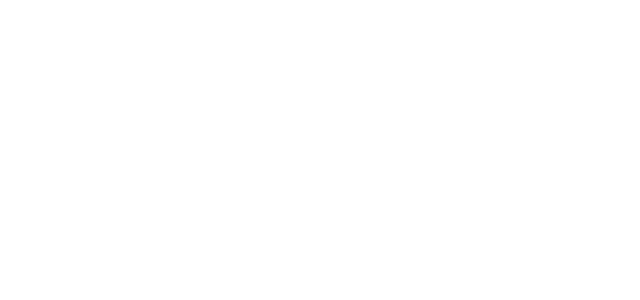
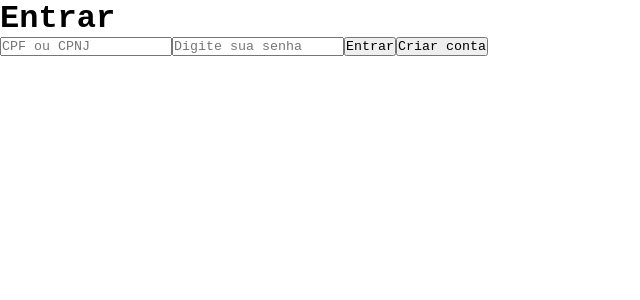
Before and after one commit to matheusmartinsviana/crud-de-produtos-reactjs, a React (Vite) app: page /login in a window 1280 px wide. Before the commit this address had no page. Shown: the top 300 px of the page, without its empty margins (0-640 px from the left). Built offline with nearby package versions, Linux system fonts and the light colour scheme.

Commit message:
feat: authentication with token register and login component

```diff
--- /dev/null
+++ b/src/pages/Login.jsx
@@ -0,0 +1,68 @@
+import { useState } from "react";
+import { Link, useNavigate } from "react-router-dom";
+
+const Login = (() => {
+    const [taxNumber, setTaxNumber] = useState('')
+    const [password, setPassword] = useState('')
+    const [error, setError] = useState(null);
+    const navigate = useNavigate()
+
+    const handleSubmit = async (event) => {
+        event.preventDefault();
+        setError('');
+
+        try {
+            const response = await fetch('https://interview.t-alpha.com.br/api/auth/login', {
+                method: 'POST',
+                headers: {
+                    'Content-Type': 'application/json'
+                },
+                body: JSON.stringify({
+                    taxNumber: taxNumber,
+                    password: password
+                })
+            })
+
+            if (!response.ok) {
+                setError(response.json())
+            }
+
+            const result = await response.json();
+
+            localStorage.setItem('token', result.data.token);
+            navigate('/')
+        } catch (e) {
+            console.log(e.message)
+        }
+    }
+
+    return (
+        <form onSubmit={handleSubmit}>
+            <h1>Entrar</h1>
+            <input
+                name="cpnjCpf"
+                type="text"
+                value={taxNumber}
+                onChange={(e) => setTaxNumber(e.target.value)}
+                placeholder="CPF ou CPNJ"
+                maxLength={14}
+                minLength={11}
+                required
+            />
+            <input
+                name="password"
+                type="password"
+                value={password}
+                onChange={(e) => setPassword(e.target.value)}
+                placeholder="Digite sua senha"
+                required
+            />
+            <button type="submit">Entrar</button>
+            <button><Link to="/register">Criar conta</Link></button>
+
+            {error && <p>{error}</p>}
+        </form>
+    )
+})
+
+export default Login
--- a/src/pages/Register.jsx
+++ b/src/pages/Register.jsx
@@ -1,4 +1,5 @@
 import { useState } from "react"
+import { Link, useNavigate } from "react-router-dom"
 import styles from "./Styles/Register.module.css"
 const Register = (() => {
     const [name, setName] = useState('')
@@ -7,13 +8,14 @@
     const [phone, setPhone] = useState('')
     const [password, setPassword] = useState('')
     const [error, setError] = useState(null);
+    const navigate = useNavigate()
 
     const handleSubmit = async (event) => {
         event.preventDefault();
         setError('');
 
         try {
-            fetch('https://interview.t-alpha.com.br/api/auth/register', {
+            const response = await fetch('https://interview.t-alpha.com.br/api/auth/register', {
                 method: 'POST',
                 headers: {
                     'Content-Type': 'application/json'
@@ -31,12 +33,7 @@
                 setError("Ocorreu um erro. Verifique suas credenciais");
             }
 
-            const result = await response.json();
 
-            setToken(result.token);
-            localStorage.setItem('token', result.token);
-            localStorage.setItem('tokenExpiry', expiryTime);
-            navigate('/')
         } catch (e) {
             setError("Falha ao registrar o usúario. Tente novamente em alguns instantes");
         }
@@ -47,34 +44,46 @@
             <h1>Crie sua conta</h1>
             <div className={styles.inputGroup}>
                 <input
+                    name="name"
+                    autoComplete="off"
                     type="text"
                     value={name}
                     onChange={(e) => setName(e.target.value)}
                     placeholder="exemplo: Matheus"
+                    minLength={3}
+                    maxLength={30}
                     required
                 />
                 <input
+                    name="cpnjCpf"
                     type="text"
                     value={taxNumber}
                     onChange={(e) => setTaxNumber(e.target.value)}
                     placeholder="CPF ou CPNJ"
+                    maxLength={14}
+                    minLength={11}
                     required
                 />
                 <input
+                    name="email"
                     type="email"
+                    autoComplete="off"
                     value={email}
                     onChange={(e) => setEmail(e.target.value)}
                     placeholder="exemplo@dominio.com"
                     required
                 />
                 <input
-                    type="tel"
+                    name="phone"
+                    autoComplete="off"
+                    type="text"
                     value={phone}
                     onChange={(e) => setPhone(e.target.value)}
                     placeholder="Digite seu telefone"
                     required
                 />
                 <input
+                    name="password"
                     type="password"
                     value={password}
                     onChange={(e) => setPassword(e.target.value)}
@@ -82,6 +91,7 @@
                     required
                 />
                 <button type="submit">Criar conta</button>
+                <button><Link to="/login">Entrar</Link></button>
             </div>
 
             {error && <p>{error}</p>}
--- a/src/routes/AppRoutes.jsx
+++ b/src/routes/AppRoutes.jsx
@@ -2,6 +2,7 @@
 import Home from "../pages/Home";
 import Body from "../layout/Body";
 import Register from "../pages/Register";
+import Login from "../pages/Login";
 
 const AppRoutes = (() => {
     return (
@@ -11,6 +12,7 @@
                     <Route path="/" element={<Home />}/>
                 </Route>
                 <Route path="/register" element={<Register />}/>
+                <Route path="/login" element={<Login />}/>
             </Routes>
         </BrowserRouter>
     );
```
